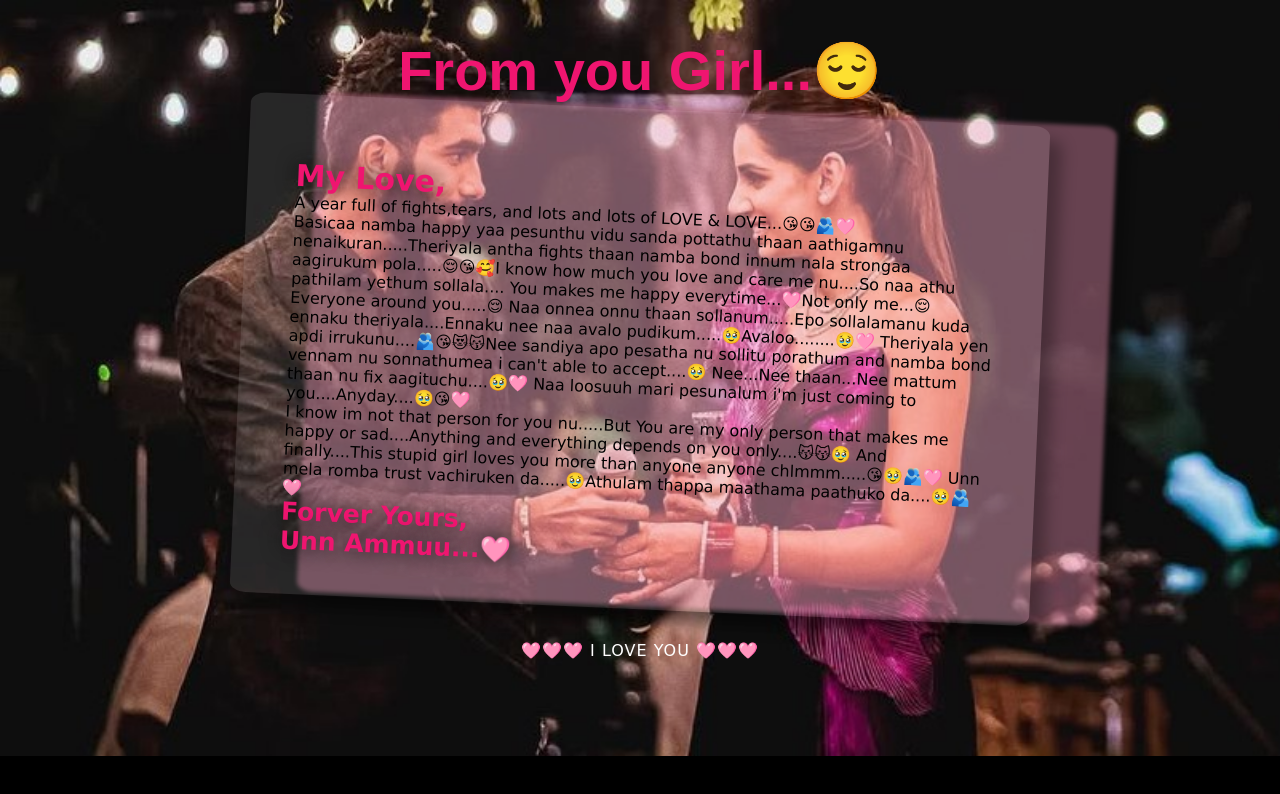
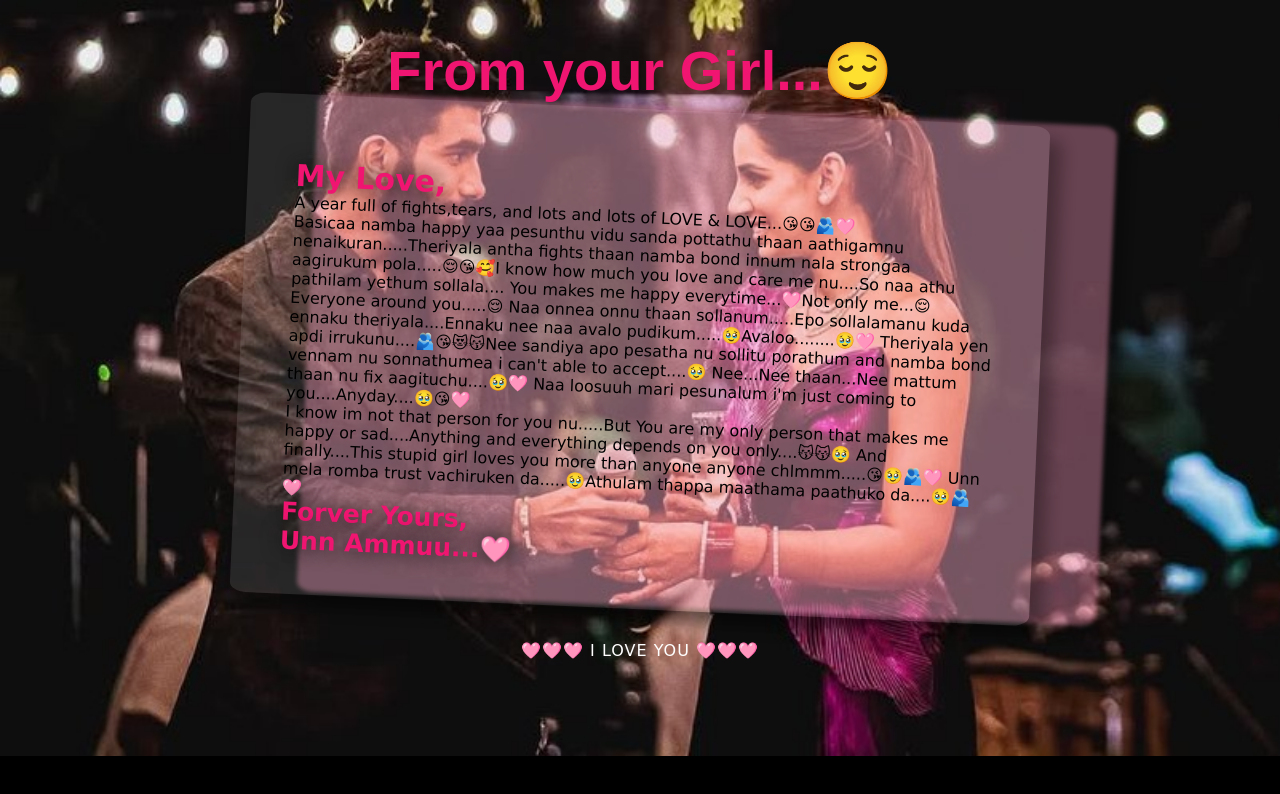
Before and after one commit to rxxshi/Letter, a plain HTML site: page front/new.html in a window 1280 px wide. Drawn offline with Linux system fonts and the light colour scheme.

Commit message:
Update new.html

```diff
--- a/front/new.html
+++ b/front/new.html
@@ -8,7 +8,7 @@
   </head>
   <body>
     <div class="wrap">
-      <h1>From you Girl...😌</h1>
+      <h1>From your Girl...😌</h1>
       <div class="postcard1"></div>
       <div class="postcard">
         <div class="letter"></div>
```
